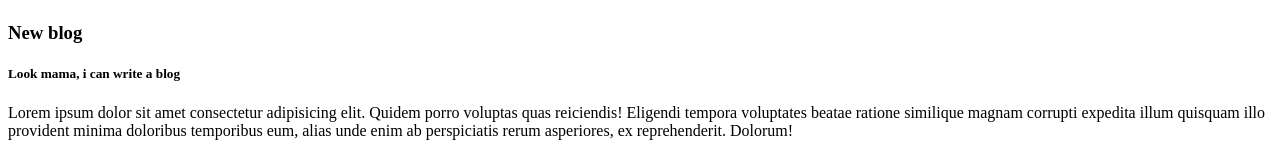
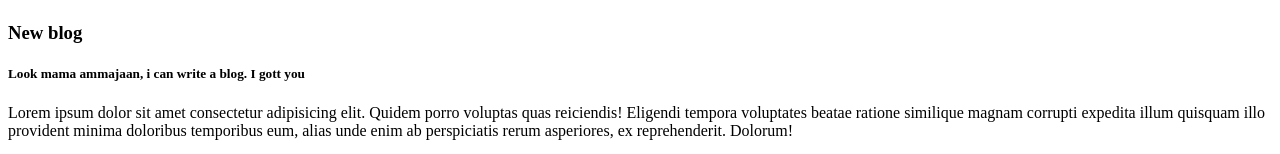
Before and after one commit to Tanvir-Ahmed-Chowdhury/my-second-repo, a plain HTML site: page index.html in a window 1280 px wide. Shown: the part 146-300 px from the top of the page. Drawn offline with Linux system fonts and the light colour scheme.

Commit message:
amma new

```diff
--- a/index.html
+++ b/index.html
@@ -12,7 +12,7 @@
     <h3>New Destination</h3>
     <div>
         <h3>New blog</h3>
-        <h5>Look mama, i can write a blog</h5>
+        <h5>Look mama ammajaan, i can write a blog. I gott you</h5>
         <p>Lorem ipsum dolor sit amet consectetur adipisicing elit. Quidem porro voluptas quas reiciendis! Eligendi tempora voluptates beatae ratione similique magnam corrupti expedita illum quisquam illo provident minima doloribus temporibus eum, alias unde enim ab perspiciatis rerum asperiores, ex reprehenderit. Dolorum!</p>
     </div>
     <img src="image.png" alt="">
```
